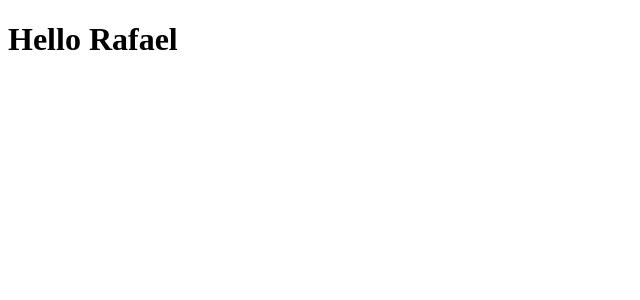
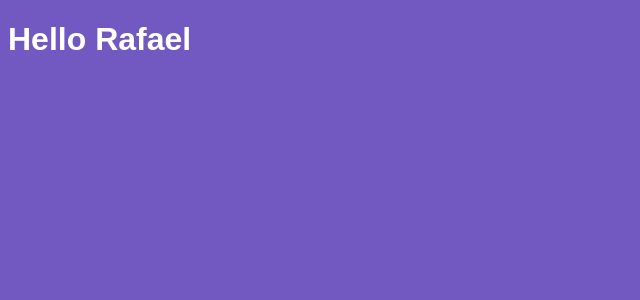
Before and after one commit to rlindoso/bootcamp_rocketseat_modulo04, a React app: page / in a window 1280 px wide. Shown: the top 300 px of the page, without its empty margins (0-640 px from the left). Built offline with nearby package versions, Linux system fonts and the light colour scheme.

Commit message:
Importando CSS

```diff
--- a/package.json
+++ b/package.json
@@ -14,6 +14,8 @@
     "@babel/preset-env": "^7.8.4",
     "@babel/preset-react": "^7.8.3",
     "babel-loader": "^8.0.6",
+    "css-loader": "^3.4.2",
+    "style-loader": "^1.1.3",
     "webpack": "^4.41.5",
     "webpack-cli": "^3.3.10",
     "webpack-dev-server": "^3.10.1"
--- /dev/null
+++ b/src/App.css
@@ -0,0 +1,5 @@
+body {
+    background: #7159c1;
+    color: #FFF;
+    font-family: Arial, Helvetica, sans-serif;
+}
--- a/src/App.js
+++ b/src/App.js
@@ -1,4 +1,5 @@
 import React from 'react'
+import './App.css';
 
 function App() {
     return <h1>Hello Rafael</h1>
--- a/webpack.config.js
+++ b/webpack.config.js
@@ -17,6 +17,13 @@
                 use: {
                     loader: 'babel-loader'
                 }
+            },
+            {
+                test: /\.css$/,
+                use: [
+                    { loader: 'style-loader' },
+                    { loader: 'css-loader' }
+                ]
             }
         ]
     }
```
Also changed, not shown: 1 other file (tests, documents, lock files or other folders).
